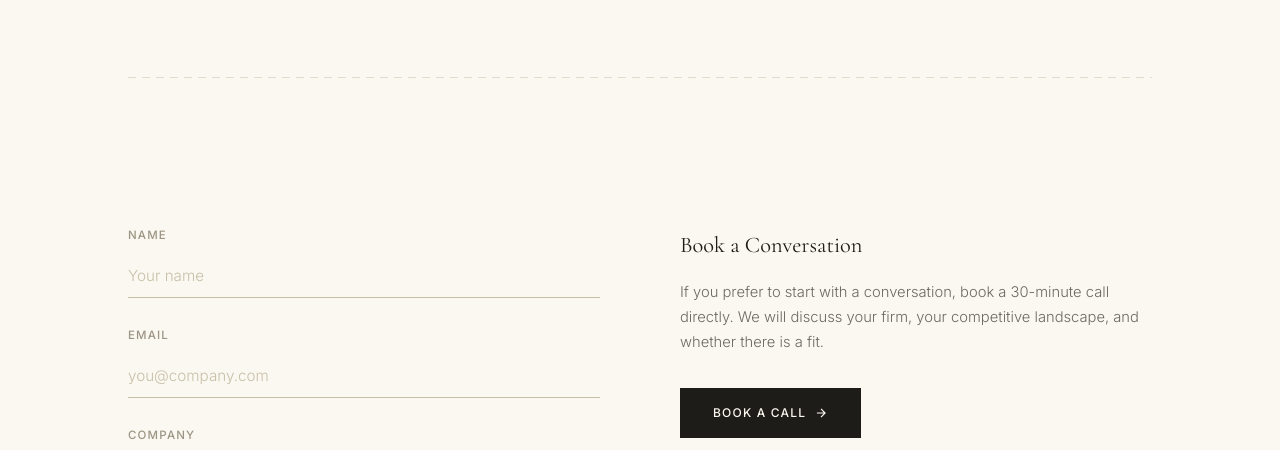
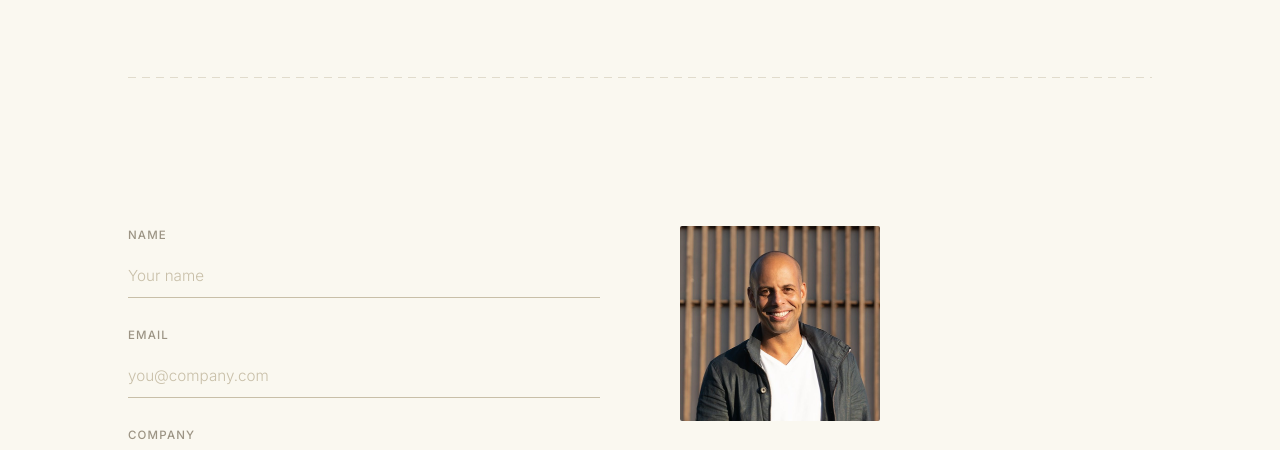
Before and after one commit to keirdillon/dillonagency-site, a plain HTML site: page contact.html in a window 1280 px wide. Shown: the part 327-777 px from the top of the page. Drawn offline with nearby package versions, Linux system fonts and the light colour scheme.

Commit message:
move headshot to contact page

```diff
--- a/contact.html
+++ b/contact.html
@@ -79,6 +79,7 @@
 
       <!-- SIDEBAR -->
       <div>
+        <div style="margin-bottom:32px;"><img src="/assets/images/keir-headshot.jpg" alt="Keir Dillon, Founder of Dillon Agency" style="width:200px;border-radius:2px;"></div>
         <div class="contact-side-title">Book a Conversation</div>
         <div class="contact-side-body">
           If you prefer to start with a conversation, book a 30-minute call directly.
```
Also changed, not shown: index.html (+1 -1 lines).
